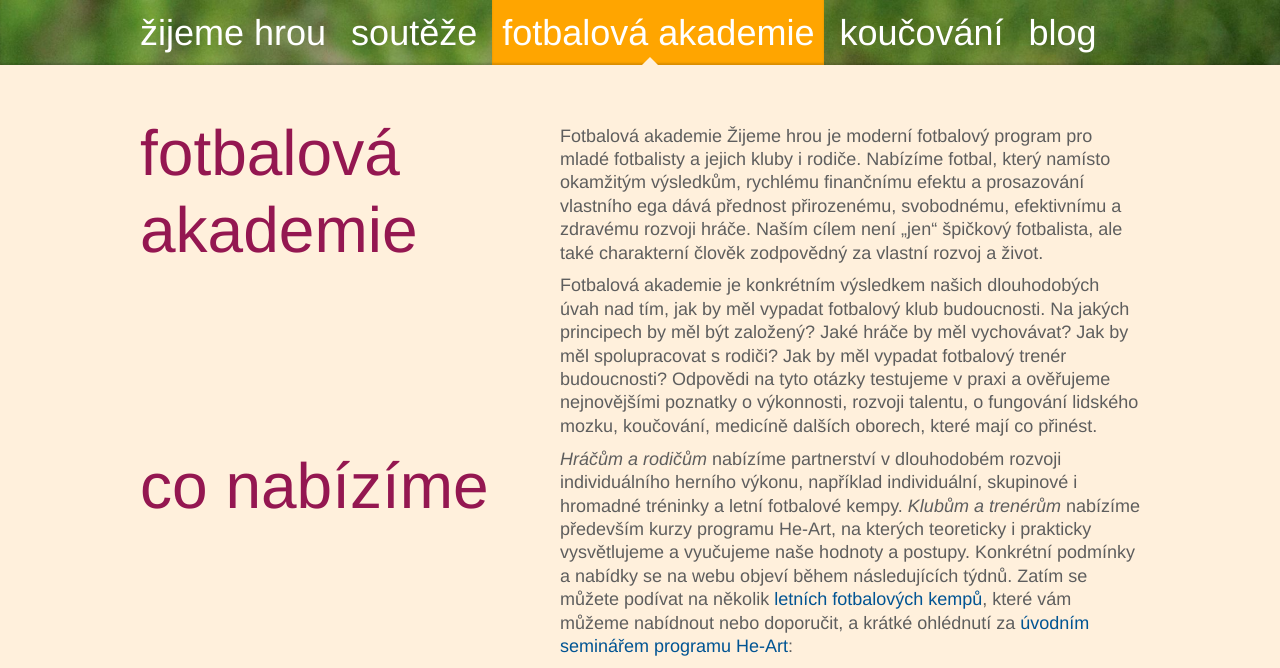
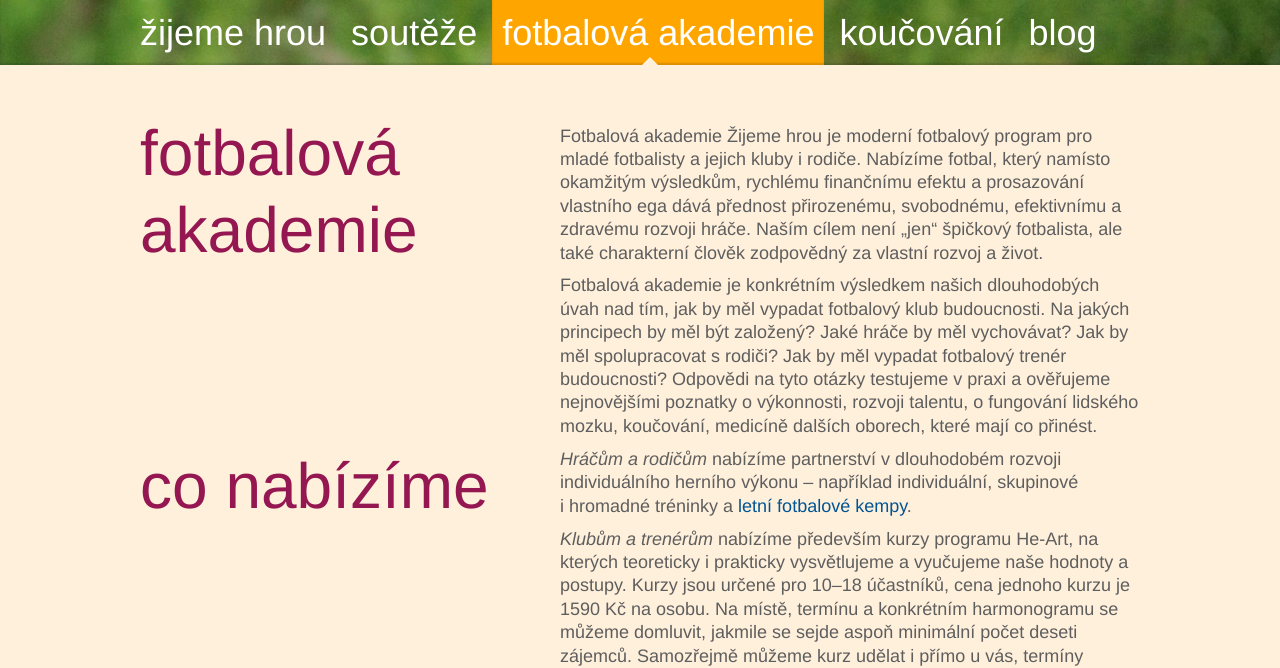
Before and after one commit to zoul/zijeme-hrou, a Jekyll site: the page built from akademie/index.html, in a window 1280 px wide. Shown: the top 668 px of the page. Built offline with Jekyll 4.4.1, drawn with Linux system fonts in a browser that asks for light colours; some of the changed text lies outside the part shown.

Commit message:
Přidal jsem informace o kurzech He-Art.

```diff
--- a/akademie/index.html
+++ b/akademie/index.html
@@ -30,16 +30,24 @@
 
                 <h2 class="pull">Co nabízíme</h2>
                 <p><em>Hráčům a rodičům</em> nabízíme partnerství v dlouhodobém rozvoji
-                individuálního herního výkonu, například individuální, skupinové i hromadné
-                tréninky a letní fotbalové kempy. <em>Klubům a trenérům</em> nabízíme především
-                kurzy programu He-Art, na kterých teoreticky i prakticky vysvětlujeme a vyučujeme
-                naše hodnoty a postupy. Konkrétní podmínky a nabídky se na webu objeví během
-                následujících týdnů.  Zatím se můžete podívat na několik <a
-                href="/blog/2014/01/letni-fotbalove-kempy.html"> letních fotbalových kempů</a>,
-                které vám můžeme nabídnout nebo doporučit, a krátké ohlédnutí za <a
-                href="/blog/2013/12/ohlednuti-za-seminarem-heart.html"> úvodním seminářem
+                individuálního herního výkonu – například individuální, skupinové i hromadné
+                tréninky a <a href="/blog/2014/01/letni-fotbalove-kempy.html">letní fotbalové
+                kempy</a>.</p>
+
+                <p><em>Klubům a trenérům</em> nabízíme především kurzy programu
+                He-Art, na kterých teoreticky i prakticky vysvětlujeme a
+                vyučujeme naše hodnoty a postupy. Kurzy jsou určené pro 10–18
+                účastníků, cena jednoho kurzu je 1590 Kč na osobu. Na místě,
+                termínu a konkrétním harmonogramu se můžeme domluvit, jakmile
+                se sejde aspoň minimální počet deseti zájemců. Samozřejmě můžeme
+                kurz udělat i přímo u vás, termíny dohodou. Přibližnou představu
+                o kurzu si můžete udělat z následujícího videa natočeného na <a
+                href="/blog/2013/12/ohlednuti-za-seminarem-heart.html">úvodním semináři
                 programu He-Art</a>:</p>
+
                 <iframe src="http://player.vimeo.com/video/80990031?title=0&amp;byline=0&amp;portrait=0"> </iframe>
+
+                <p>Pokud máte o kurz zájem, ozvěte se na adresu jirka@zijemehrou.cz.</p>
             </div>
         </div>
         {% include footer.html %}
```
